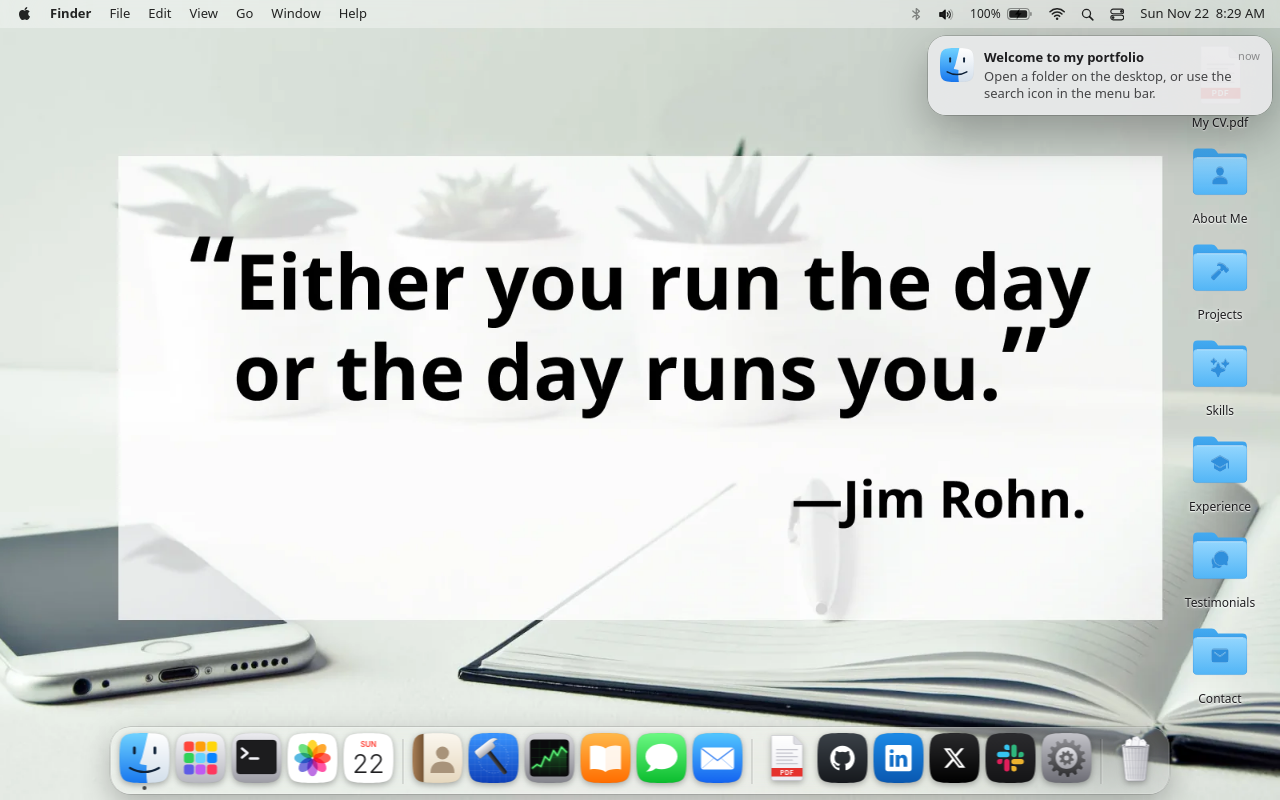
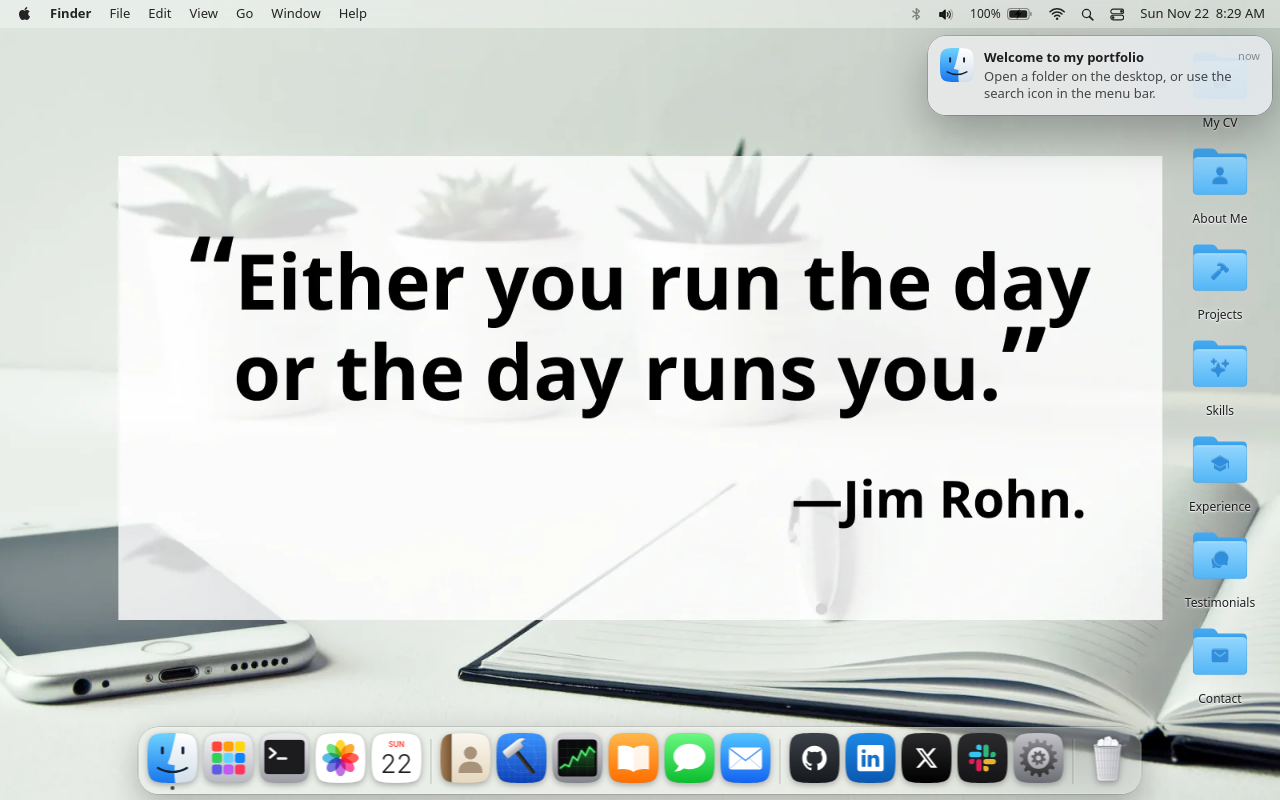
Before and after one commit to Pacifique5/MAC-OS-Portfolio, a Next.js app: page / in a window 1280 px wide. Built offline with nearby package versions, Linux system fonts and the light colour scheme.

Commit message:
feat(cv): My CV download folder on the desktop, removed from the Dock

```diff
--- a/app/components/apps.tsx
+++ b/app/components/apps.tsx
@@ -1,10 +1,10 @@
 'use client';
 import type { IconType } from 'react-icons';
-import { IoLogoGithub, IoLogoLinkedin, IoPerson, IoHammer, IoSparkles, IoSchool, IoChatbubbles, IoMail } from 'react-icons/io5';
+import { IoLogoGithub, IoLogoLinkedin, IoPerson, IoHammer, IoSparkles, IoSchool, IoChatbubbles, IoMail, IoDownload } from 'react-icons/io5';
 import { FaXTwitter } from 'react-icons/fa6';
 import {
   FinderIcon, LaunchpadIcon, TerminalIcon, PhotosIcon, CalendarIcon, SettingsIcon, TrashIcon,
-  ContactsIcon, ProjectsIcon, SkillsIcon, ExperienceIcon, MessagesIcon, MailIcon, BrandTile, SlackIcon, PdfIcon,
+  ContactsIcon, ProjectsIcon, SkillsIcon, ExperienceIcon, MessagesIcon, MailIcon, BrandTile, SlackIcon, FolderIcon,
 } from './icons/AppIcons';
 
 export type WindowId = 'finder' | 'photos' | 'terminal' | 'trash' | 'calendar' | 'about' | 'projects' | 'skills' | 'experience' | 'testimonials' | 'contact';
@@ -23,6 +23,7 @@ export const SOCIAL_LINKS = {
 type AppAction =
   | { type: 'window'; window: WindowId }
   | { type: 'link'; href: string }
+  | { type: 'download'; href: string; filename: string }
   | { type: 'launchpad' }
   | { type: 'controlcenter' }
   | { type: 'notifications' }
@@ -41,6 +42,7 @@ export interface AppDef {
 
 const GitHubIcon = ({ size }: { size?: number }) => <BrandTile size={size} bg={['#3b4148', '#16191d']} Glyph={IoLogoGithub} />;
 const LinkedInIcon = ({ size }: { size?: number }) => <BrandTile size={size} bg={['#1c8ae6', '#0a58b0']} Glyph={IoLogoLinkedin} glyphScale={0.6} />;
+const CvIcon = ({ size }: { size?: number }) => <FolderIcon size={size} Glyph={IoDownload} />;
 const XIcon = ({ size }: { size?: number }) => <BrandTile size={size} bg={['#2a2a2c', '#000000']} Glyph={FaXTwitter} glyphScale={0.48} />;
 
 export const APPS: Record<string, AppDef> = {
@@ -49,7 +51,7 @@ export const APPS: Record<string, AppDef> = {
   terminal:     { id: 'terminal',     label: 'Terminal',     kind: 'Application', Icon: TerminalIcon,  action: { type: 'window', window: 'terminal' } },
   photos:       { id: 'photos',       label: 'Photos',       kind: 'Application', Icon: PhotosIcon,    action: { type: 'window', window: 'photos' } },
   calendar:     { id: 'calendar',     label: 'Calendar',     kind: 'Application', Icon: CalendarIcon,  action: { type: 'window', window: 'calendar' } },
-  cv:           { id: 'cv',           label: 'My CV',        kind: 'Document',    Icon: PdfIcon,       action: { type: 'link', href: CV_URL } },
+  cv:           { id: 'cv',           label: 'My CV',        kind: 'Download',    Icon: CvIcon,        action: { type: 'download', href: CV_URL, filename: 'Mugisha Pacifique CV.pdf' }, folderGlyph: IoDownload },
 
   about:        { id: 'about',        label: 'About Me',     kind: 'Folder', Icon: ContactsIcon,   action: { type: 'window', window: 'about' },        folderGlyph: IoPerson },
   projects:     { id: 'projects',     label: 'Projects',     kind: 'Folder', Icon: ProjectsIcon,   action: { type: 'window', window: 'projects' },     folderGlyph: IoHammer },
@@ -75,7 +77,7 @@ export const DOCK_LAYOUT: (string | null)[] = [
   null,
   ...SECTION_IDS,
   null,
-  'cv', 'github', 'linkedin', 'x', 'slack', 'settings',
+  'github', 'linkedin', 'x', 'slack', 'settings',
 ];
 
 export const WINDOW_TITLES: Record<WindowId, string> = {
--- a/app/components/icons/AppIcons.tsx
+++ b/app/components/icons/AppIcons.tsx
@@ -110,25 +110,6 @@ export function CalendarIcon(p: IconProps) {
         {now.getDate()}
       </text>
     </Frame>
-  );
-}
-
-/** A PDF document like the ones Finder shows on the desktop: folded corner, text lines, red PDF label. */
-export function PdfIcon({ size = 56, className }: IconProps) {
-  const u = useUid();
-  return (
-    <svg viewBox="0 0 100 100" width={size} height={size} className={className} aria-hidden>
-      <defs>
-        <LinearGrad id={u('page')} from="#ffffff" to="#ececf1" />
-      </defs>
-      <path d="M20 5 H64 L82 23 V91 Q82 95 78 95 H24 Q20 95 20 91 Z" fill={`url(#${u('page')})`} stroke="#b8b8c0" strokeWidth={1} />
-      <path d="M64 5 V19 Q64 23 68 23 H82" fill="#dcdce2" stroke="#b8b8c0" strokeWidth={1} strokeLinejoin="round" />
-      {[32, 39, 46, 53, 60].map((y, i) => (
-        <rect key={y} x="29" y={y} width={i % 2 ? 34 : 44} height="2.6" rx="1.3" fill="#c7c7cf" />
-      ))}
-      <rect x="20" y="70" width="62" height="17" fill="#e5322d" />
-      <text x="51" y="83" textAnchor="middle" fontSize="12.5" fontWeight="700" fill="#ffffff" fontFamily="-apple-system, BlinkMacSystemFont, Inter, sans-serif" letterSpacing="1">PDF</text>
-    </svg>
   );
 }
 
--- a/app/components/terminal/commands.ts
+++ b/app/components/terminal/commands.ts
@@ -255,9 +255,9 @@ const COMMANDS: Command[] = [
     },
   },
   {
-    name: 'cv', usage: 'cv', desc: 'Open my CV (PDF)', group: 'portfolio',
+    name: 'cv', usage: 'cv', desc: 'Download my CV', group: 'portfolio',
     run: (_a, c) => {
-      c.print('Opening Mugisha Pacifique CV.pdf in a new tab…', 'ok');
+      c.print('Downloading Mugisha Pacifique CV.pdf…', 'ok');
       c.open('cv');
     },
   },
--- a/app/page.tsx
+++ b/app/page.tsx
@@ -4,7 +4,7 @@ import MacWindow from './components/MacWindow';
 import MenuBar, { OpenMenu, MenuActions } from './components/MenuBar';
 import Dock from './components/Dock';
 import { Spotlight, NotificationCenter, NotificationBanner, Launchpad, ContextMenu } from './components/SystemOverlays';
-import { FolderIcon, PdfIcon } from './components/icons/AppIcons';
+import { FolderIcon } from './components/icons/AppIcons';
 import { APPS, SECTION_IDS, WINDOW_TITLES, WindowId } from './components/apps';
 import { useSystem } from './components/useSystem';
 import { useViewport } from './components/useViewport';
@@ -116,6 +116,14 @@ export default function Home() {
         bounce(id);
         window.open(app.action.href, '_blank', 'noopener,noreferrer');
         break;
+      case 'download': {
+        const a = document.createElement('a');
+        a.href = app.action.href;
+        a.download = app.action.filename;
+        a.click();
+        showHud('Downloading My CV');
+        break;
+      }
       case 'launchpad':
         setLaunchpadOpen(v => !v);
         break;
@@ -243,7 +251,7 @@ export default function Home() {
               onContextMenu={(e) => { e.preventDefault(); e.stopPropagation(); setSelectedIcon(id); setContextMenu({ x: e.clientX, y: e.clientY, target: id, kind: 'icon' }); }}
             >
               <span className={`p-0.75 rounded-md ${sel ? (tone === 'light' ? 'bg-black/10 shadow-[inset_0_0_0_1px_rgba(0,0,0,0.08)]' : 'bg-black/25 shadow-[inset_0_0_0_1px_rgba(255,255,255,0.18)]') : ''}`}>
-                {id === 'cv' ? <PdfIcon size={size} /> : <FolderIcon size={size} Glyph={app.folderGlyph} />}
+                <FolderIcon size={size} Glyph={app.folderGlyph} />
               </span>
               <span
                 className={`text-[12px] font-medium leading-tight px-1.25 py-px rounded-sm ${sel ? 'bg-[#0a5fd6] text-white' : tone === 'light' ? 'text-[#1d1d1f]' : 'text-white'}`}
@@ -251,7 +259,7 @@ export default function Home() {
                   ? { textShadow: '0 0 4px rgba(255,255,255,0.9), 0 1px 1px rgba(255,255,255,0.8)' }
                   : { textShadow: '0 1px 2px rgba(0,0,0,0.75), 0 0 6px rgba(0,0,0,0.35)' }}
               >
-                {id === 'cv' ? 'My CV.pdf' : app.label}
+                {app.label}
               </span>
             </button>
           );
```
Also changed, not shown: 1 other file (tests, documents, lock files or other folders).
